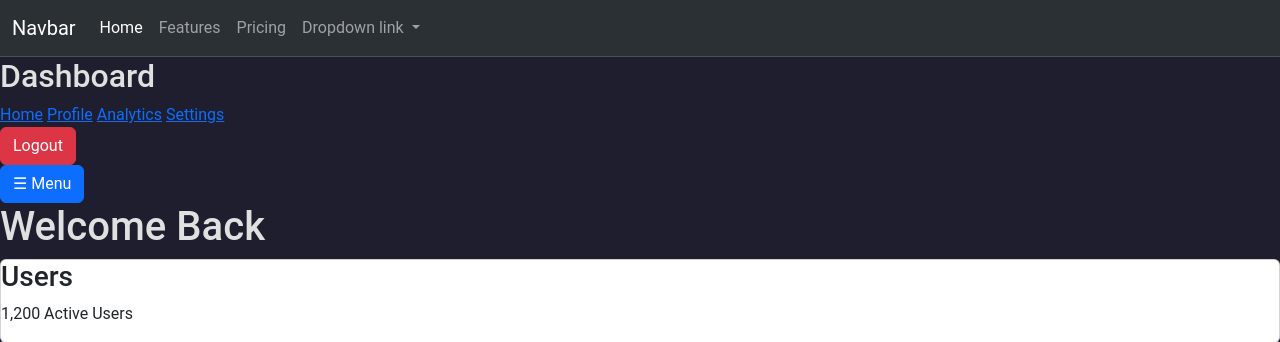
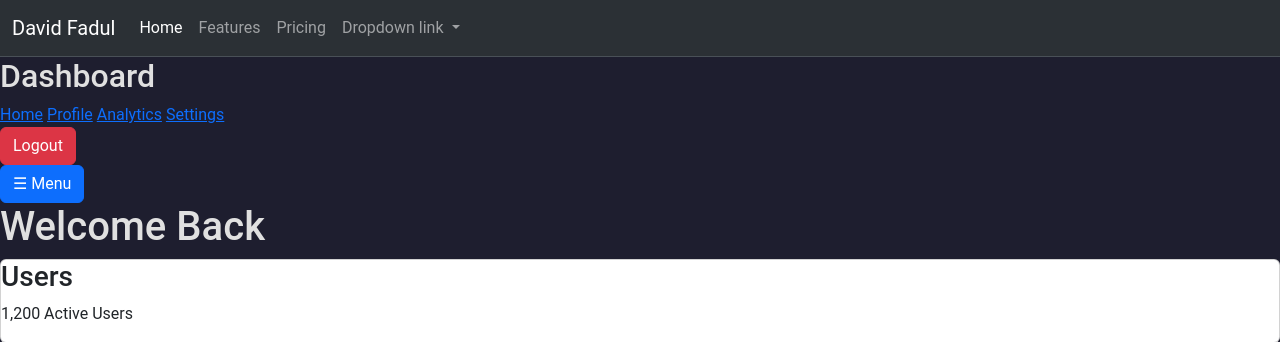
Before and after one commit to dmfadul/planejaMed2, a Django app: page / in a window 1280 px wide. Shown: the top 342 px of the page. Run offline with Django 5.2, Linux system fonts and the light colour scheme; a user stored in the database is signed in; some libraries are stand-ins or nearby versions.

Commit message:
added user name to navbar

```diff
--- a/templates/partials/navbar.html
+++ b/templates/partials/navbar.html
@@ -1,7 +1,7 @@
 
 <nav class="navbar navbar-expand-lg bg-body-tertiary bg-dark border-bottom border-body" data-bs-theme="dark">
   <div class="container-fluid">
-    <a class="navbar-brand" href="#">Navbar</a>
+    <a class="navbar-brand" href="#">{{ request.user }}</a>
     <button class="navbar-toggler" type="button" data-bs-toggle="collapse" data-bs-target="#navbarNavDropdown" aria-controls="navbarNavDropdown" aria-expanded="false" aria-label="Toggle navigation">
       <span class="navbar-toggler-icon"></span>
     </button>
```
Also changed, not shown: db.sqlite3.
